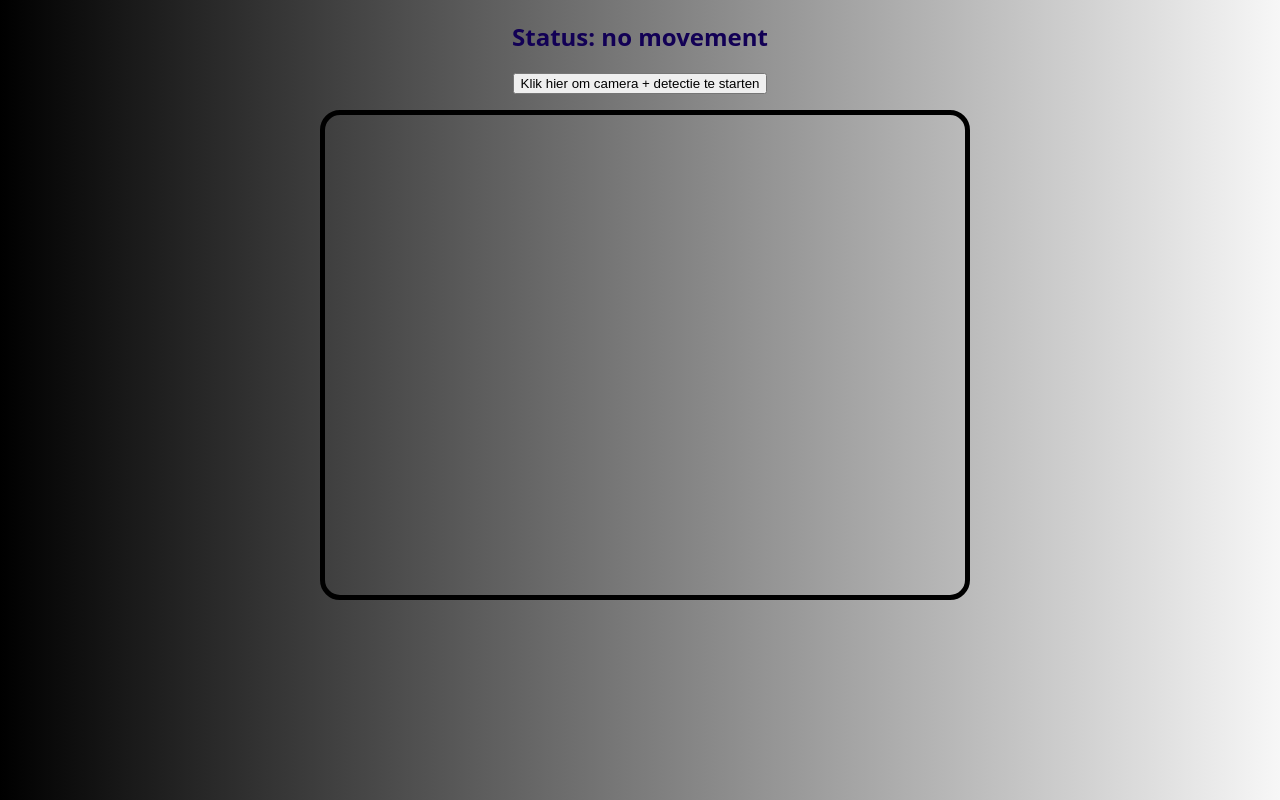
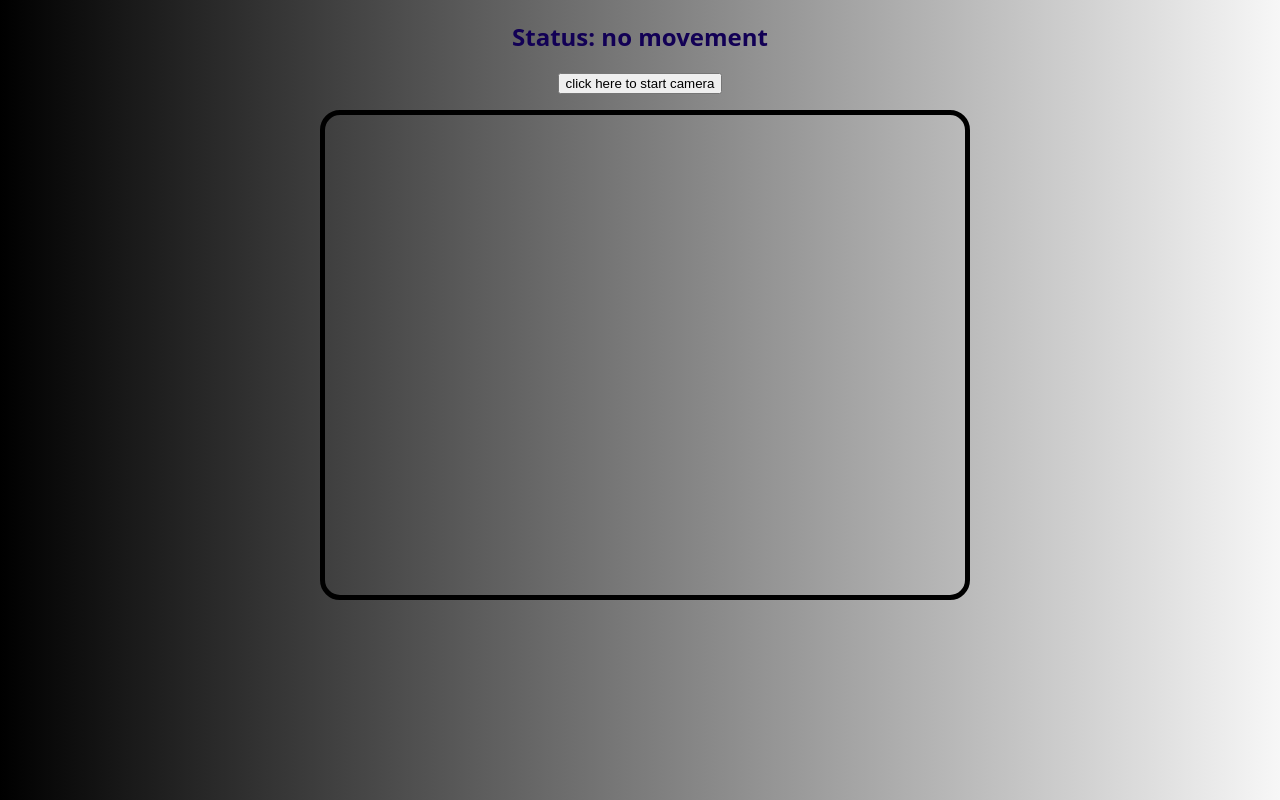
Before and after one commit to heegarthur/alarm-camera, a plain HTML site: page index.html in a window 1280 px wide. Drawn offline with Linux system fonts and the light colour scheme.

Commit message:
Update index.html

```diff
--- a/index.html
+++ b/index.html
@@ -8,7 +8,7 @@
 </head>
 <body>
   <h2 id="status">Status: no movement</h2>
-  <button id="startBtn">Klik hier om camera + detectie te starten</button>
+  <button id="startBtn">click here to start camera</button>
   <video id="video" autoplay playsinline width="640" height="480"></video>
   <canvas id="canvas" width="640" height="480" style="display: none;"></canvas>
   <audio id="alarm" src="alarm.wav" preload="auto"></audio>
```
